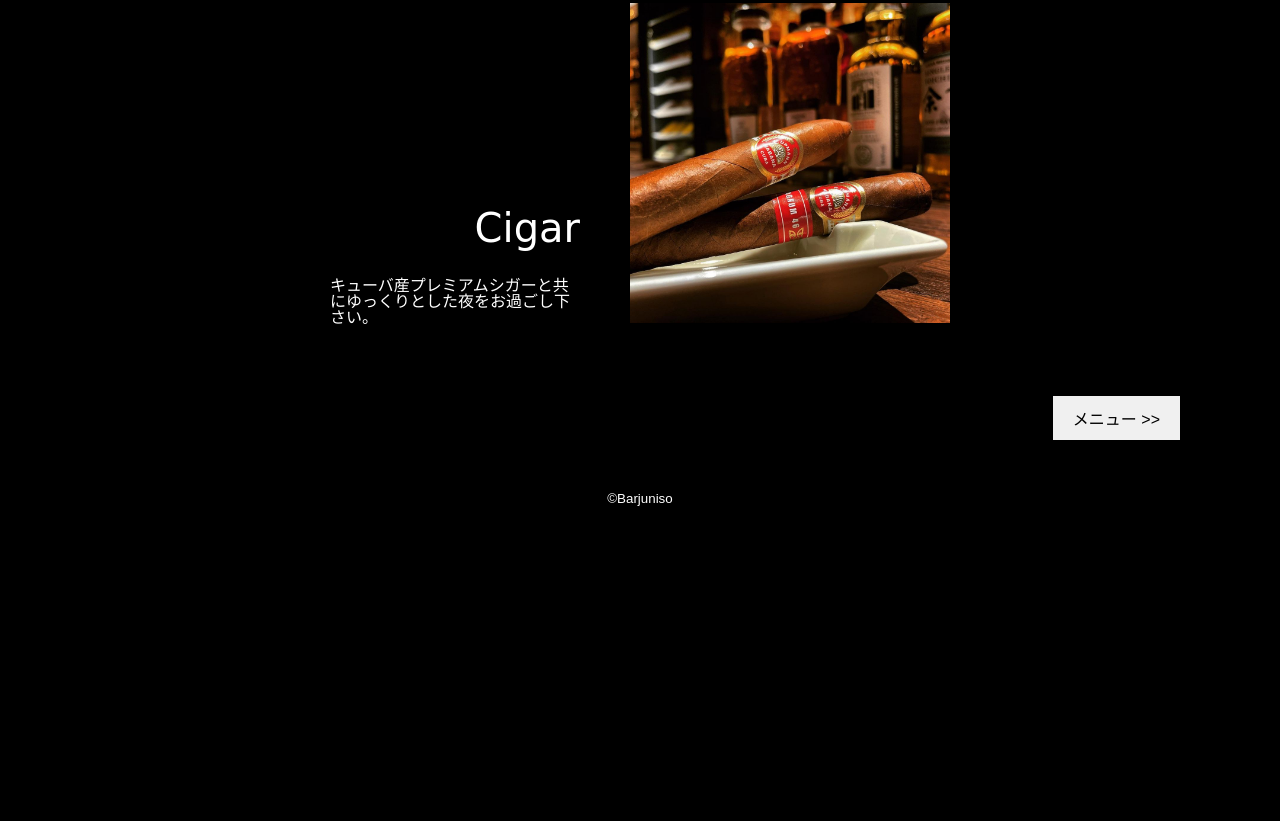
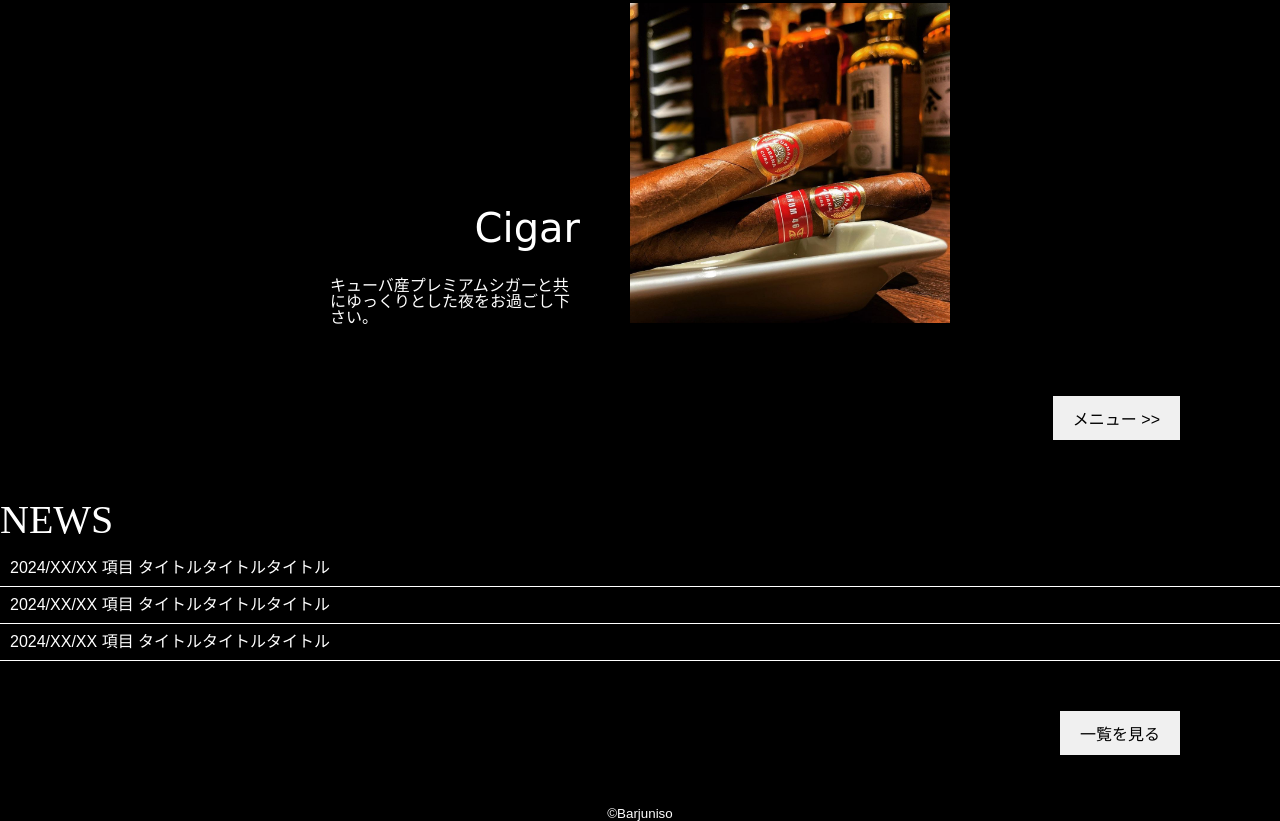
Before and after one commit to yugo-miyabe/Education, a plain HTML site: page index-main.html in a window 1280 px wide. Shown: the part 1578-2399 px from the top of the page. Before the commit the page ends 2084 px from the top, so only its background shows below. Drawn offline with Linux system fonts and the light colour scheme.

Commit message:
ニュース一覧を追加

```diff
--- a/index-main.html
+++ b/index-main.html
@@ -66,9 +66,35 @@
             </div>
         </div>
 
-        <div class="menu">
+        <div class="common-menu">
             <button class="menu-button">メニュー >></button>
         </div>
+
+        <div class="news-container">
+            <h1>NEWS</h1>
+            <ul class="news-list">
+                <li>
+                    <time datetime="2024-XX-XX">2024/XX/XX</time>
+                    <span class="item">項目</span>
+                    <a href="#">タイトルタイトルタイトル</a>
+                </li>
+                <li>
+                    <time datetime="2024-XX-XX">2024/XX/XX</time>
+                    <span class="item">項目</span>
+                    <a href="#">タイトルタイトルタイトル</a>
+                </li>
+                <li>
+                    <time datetime="2024-XX-XX">2024/XX/XX</time>
+                    <span class="item">項目</span>
+                    <a href="#">タイトルタイトルタイトル</a>
+                </li>
+            </ul>
+        </div>
+
+        <div class="common-menu">
+            <button class="menu-button">一覧を見る</button>
+        </div>
+
     </main>
     <footer class="footer">
         <p class="copylight"><small>&copy;Barjuniso</small></p>
--- a/main.css
+++ b/main.css
@@ -249,7 +249,7 @@ h1 {
     cursor: pointer;
 }
 
-.menu {
+.common-menu {
     display: flex;
     justify-content: flex-end;
     margin-right: 100px;
@@ -264,3 +264,18 @@ h1 {
     font-size: 16px;
     cursor: pointer;
 }
+
+.news-container {
+    justify-content: center;
+    margin-bottom: 50px;
+}
+
+.news-list {
+    list-style: none;
+    padding: 0;
+}
+
+.news-list li {
+    border-bottom: 1px solid #fff;
+    padding: 10px;
+}
```
